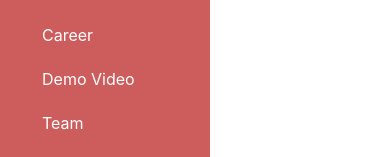
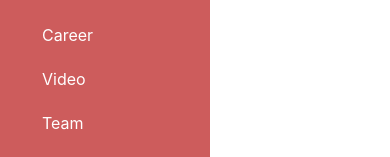
Before and after one commit to Yazdani1/React-Single-Page-Web-App-With-Smooth-Scrolling, a React (Create React App) app in the folder client/: page / in a window 390 px wide. Both pictures are taken after a click on the icon 37 px from the left and 32 px from the top of the page. Shown: the part 200-357 px from the top of the page. Built offline with nearby package versions, Linux system fonts and the light colour scheme; no server answers.

Commit message:
new features

```diff
--- a/client/src/components/Navbar/NavbarMobile.js
+++ b/client/src/components/Navbar/NavbarMobile.js
@@ -70,7 +70,7 @@ const NavbarMobile = ({ toggleTheme, theme }) => {
 
             <li className="nav-item">
               <Link to="video" spy={true} smooth={true} offset={-100}>
-                Demo Video
+                 Video
               </Link>
             </li>
 
```
